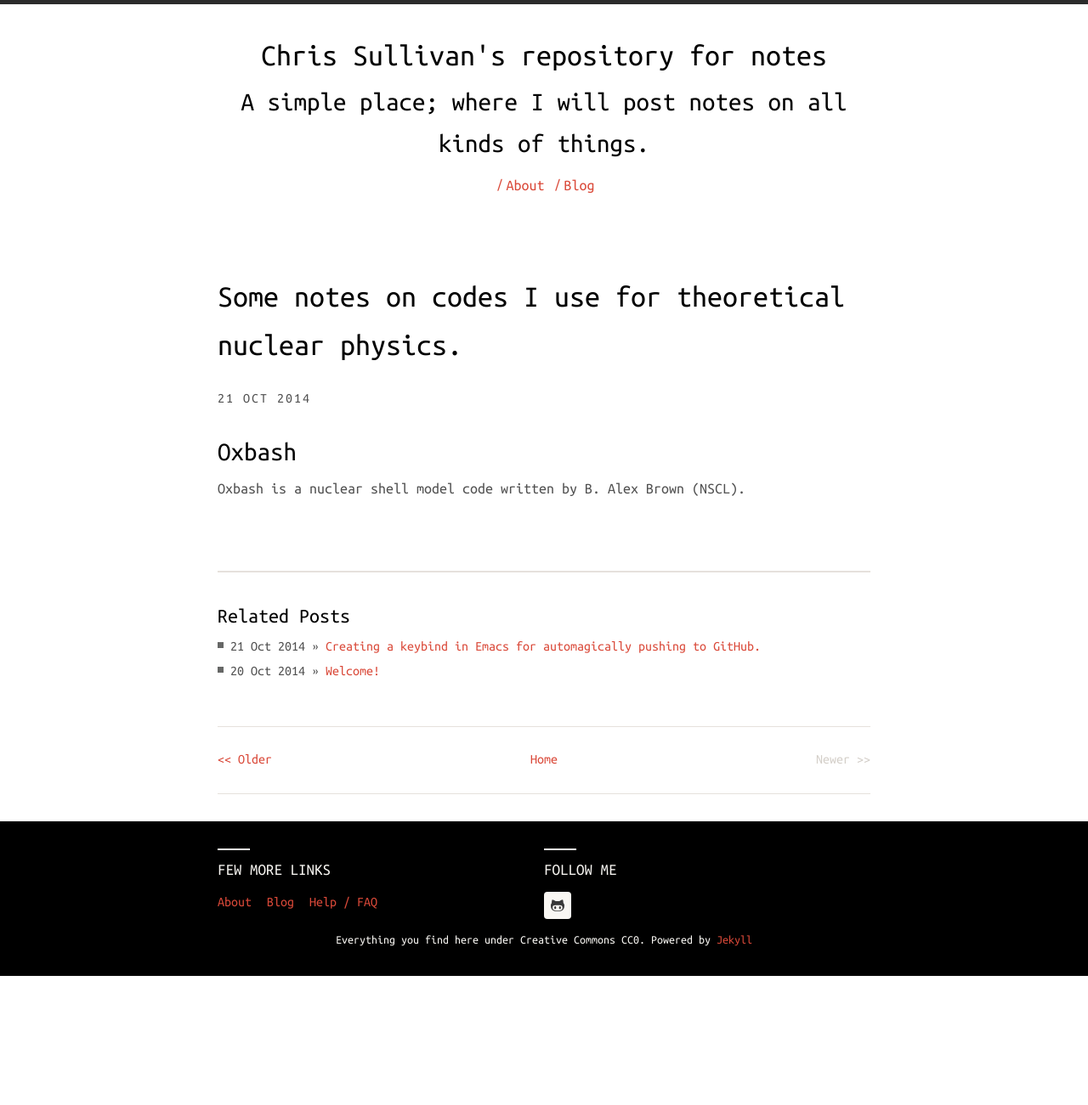
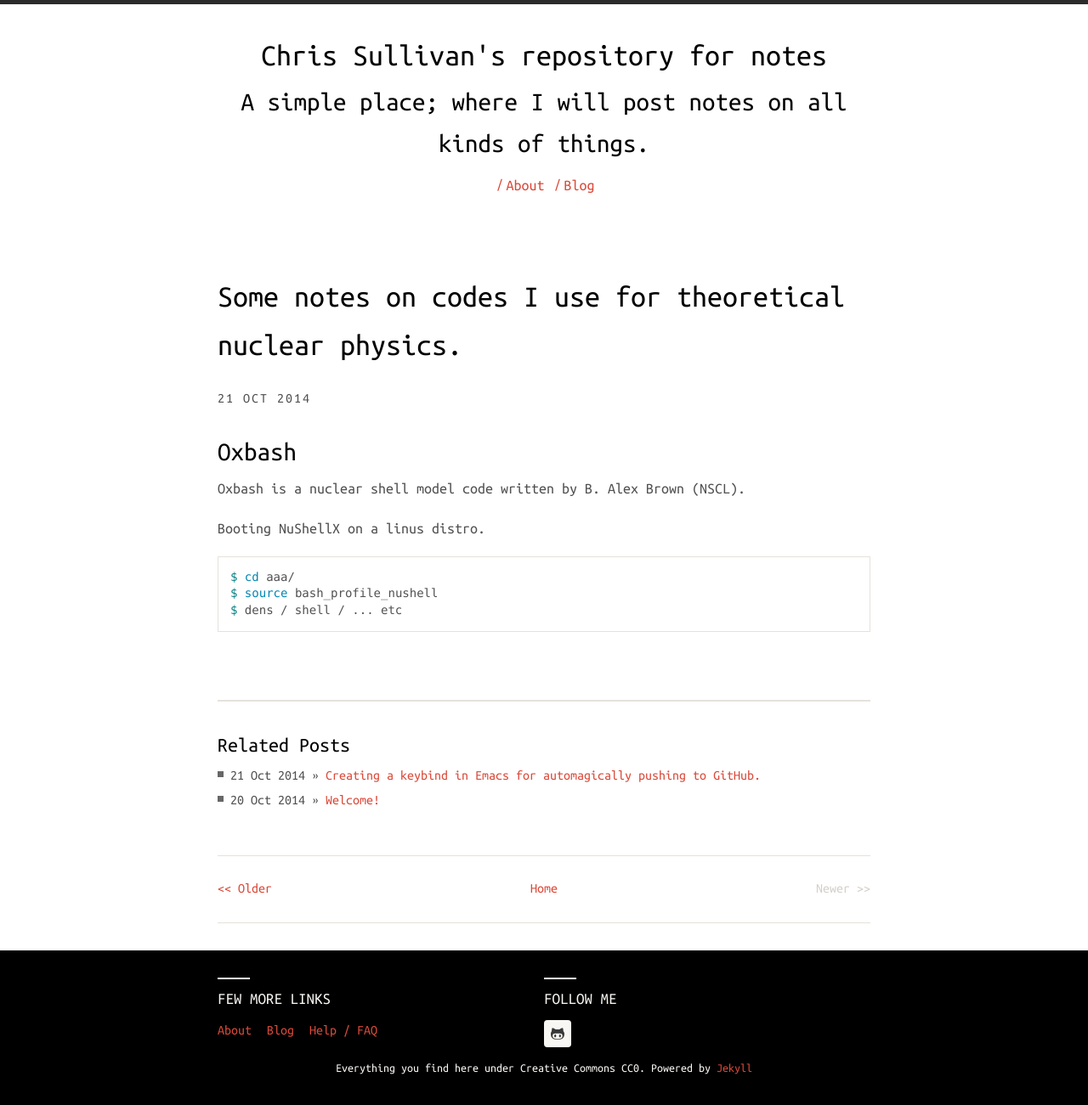
Before and after one commit to csullivan/csullivan.github.io, a Jekyll site: the page built from _posts/2014-10-21-oxbash-notes.md, in a window 1280 px wide. Shown: the whole page at 85% size. Built offline with Jekyll 4.4.1, drawn with Linux system fonts in a browser that asks for light colours; nearby versions of some CDN libraries; before the commit the page ends 1149 px from its top, so only the background shows below that.

Commit message:
Incremental Update

```diff
--- a/_posts/2014-10-21-oxbash-notes.md
+++ b/_posts/2014-10-21-oxbash-notes.md
@@ -9,3 +9,10 @@ categories:
 
 ## Oxbash
 Oxbash is a nuclear shell model code written by B. Alex Brown (NSCL).
+
+Booting NuShellX on a linus distro.
+{% highlight bash %}
+$ cd aaa/
+$ source bash_profile_nushell
+$ dens / shell / ... etc
+{% endhighlight %}
```
